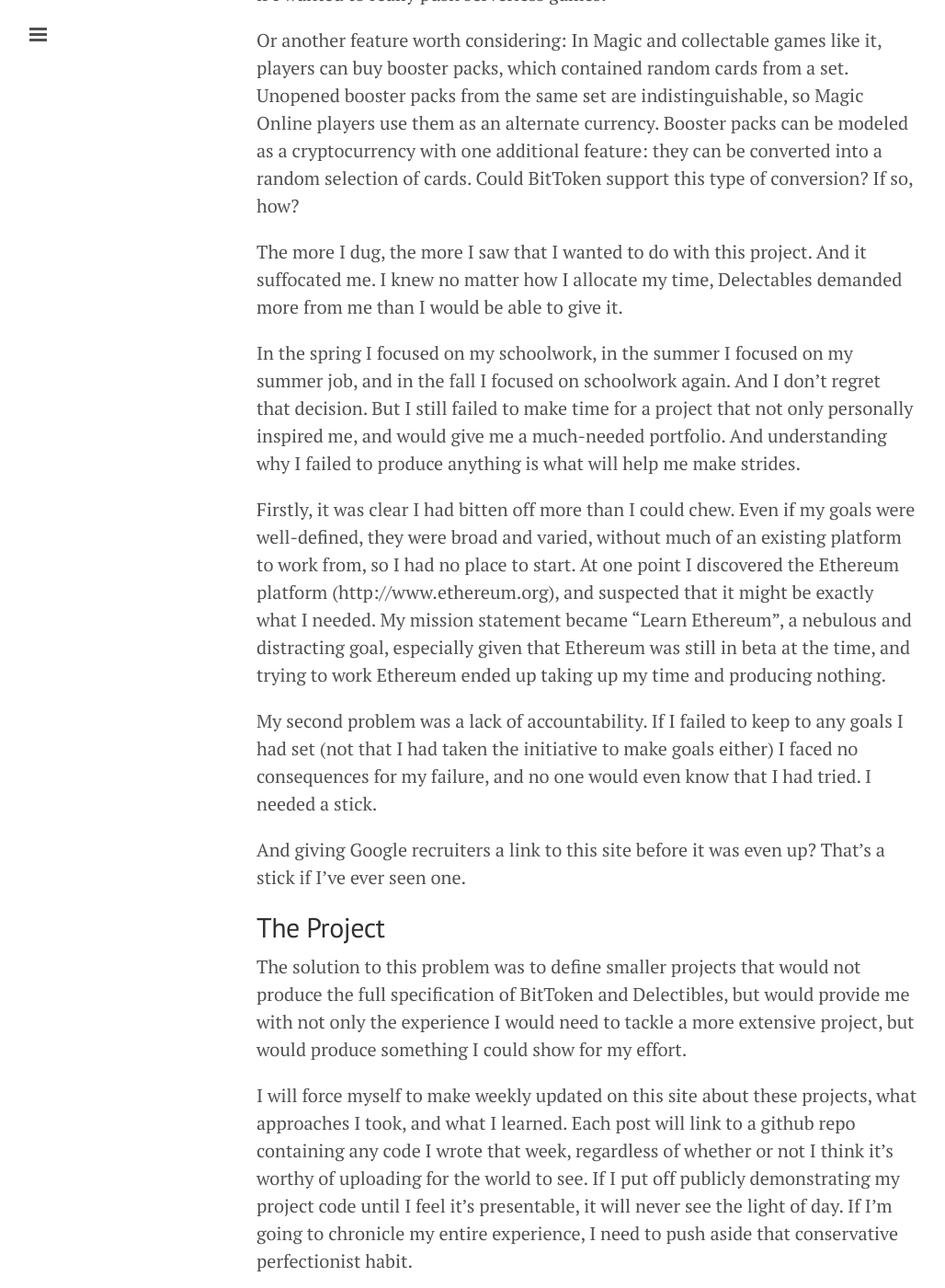
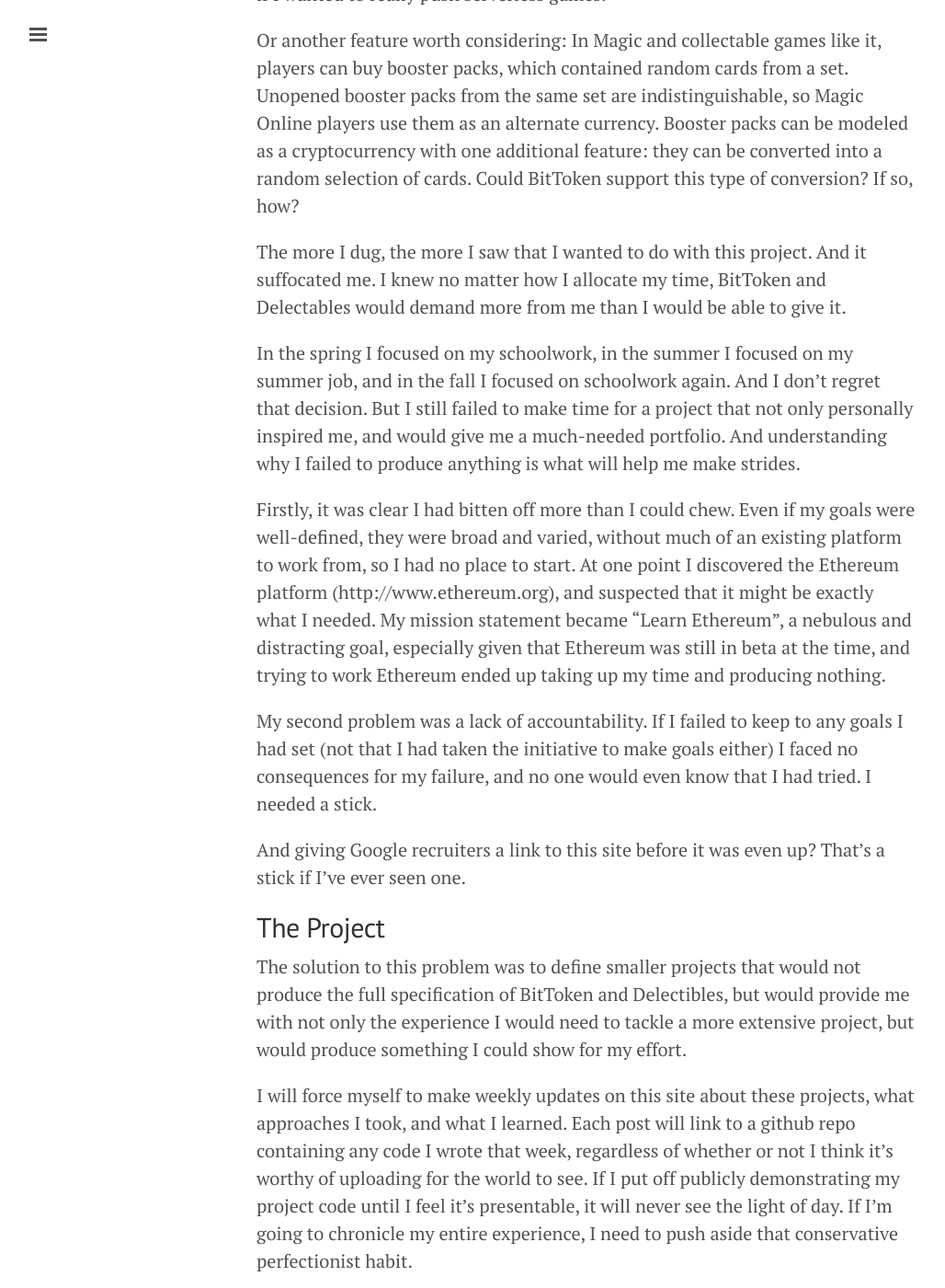
Before and after one commit to rainbowPhoenix/rainbowPhoenix.github.io, a Jekyll site: the page built from preview.md, in a window 1280 px wide and 1400 px high, scrolled down 3426 px. Shown: the whole window at 92% size, without its empty margins (1-1029 px from the left). Built offline with Jekyll 4.4.1, drawn with Linux system fonts in a browser that asks for light colours; Markdown is read by kramdown in place of the engine named in the settings.

Commit message:
Update preview.md

```diff
--- a/preview.md
+++ b/preview.md
@@ -47,7 +47,7 @@
 
 Or another feature worth considering: In Magic and collectable games like it, players can buy booster packs, which contained random cards from a set. Unopened booster packs from the same set are indistinguishable, so Magic Online players use them as an alternate currency. Booster packs can be modeled as a cryptocurrency with one additional feature: they can be converted into a random selection of cards. Could BitToken support this type of conversion? If so, how?
 
-The more I dug, the more I saw that I wanted to do with this project. And it suffocated me. I knew no matter how I allocate my time, Delectables demanded more from me than I would be able to give it.
+The more I dug, the more I saw that I wanted to do with this project. And it suffocated me. I knew no matter how I allocate my time, BitToken and Delectables would demand more from me than I would be able to give it.
 
 In the spring I focused on my schoolwork, in the summer I focused on my summer job, and in the fall I focused on schoolwork again. And I don’t regret that decision. But I still failed to make time for a project that not only personally inspired me, and would give me a much-needed portfolio. And understanding why I failed to produce anything is what will help me make strides.
 
@@ -63,7 +63,7 @@
 
 The solution to this problem was to define smaller projects that would not produce the full specification of BitToken and Delectibles, but would provide me with not only the experience I would need to tackle a more extensive project, but would produce something I could show for my effort.
 
-I will force myself to make weekly updated on this site about these projects, what approaches I took, and what I learned. Each post will link to a github repo containing any code I wrote that week, regardless of whether or not I think it’s worthy of uploading for the world to see. If I put off publicly demonstrating my project code until I feel it’s presentable, it will never see the light of day. If I’m going to chronicle my entire experience, I need to push aside that conservative perfectionist habit.
+I will force myself to make weekly updates on this site about these projects, what approaches I took, and what I learned. Each post will link to a github repo containing any code I wrote that week, regardless of whether or not I think it’s worthy of uploading for the world to see. If I put off publicly demonstrating my project code until I feel it’s presentable, it will never see the light of day. If I’m going to chronicle my entire experience, I need to push aside that conservative perfectionist habit.
 
 So that’s my goal now: Demonstrate (as much to myself as to anyone else) what I can learn and do. The only way to fail is to not produce anything.
 
```
